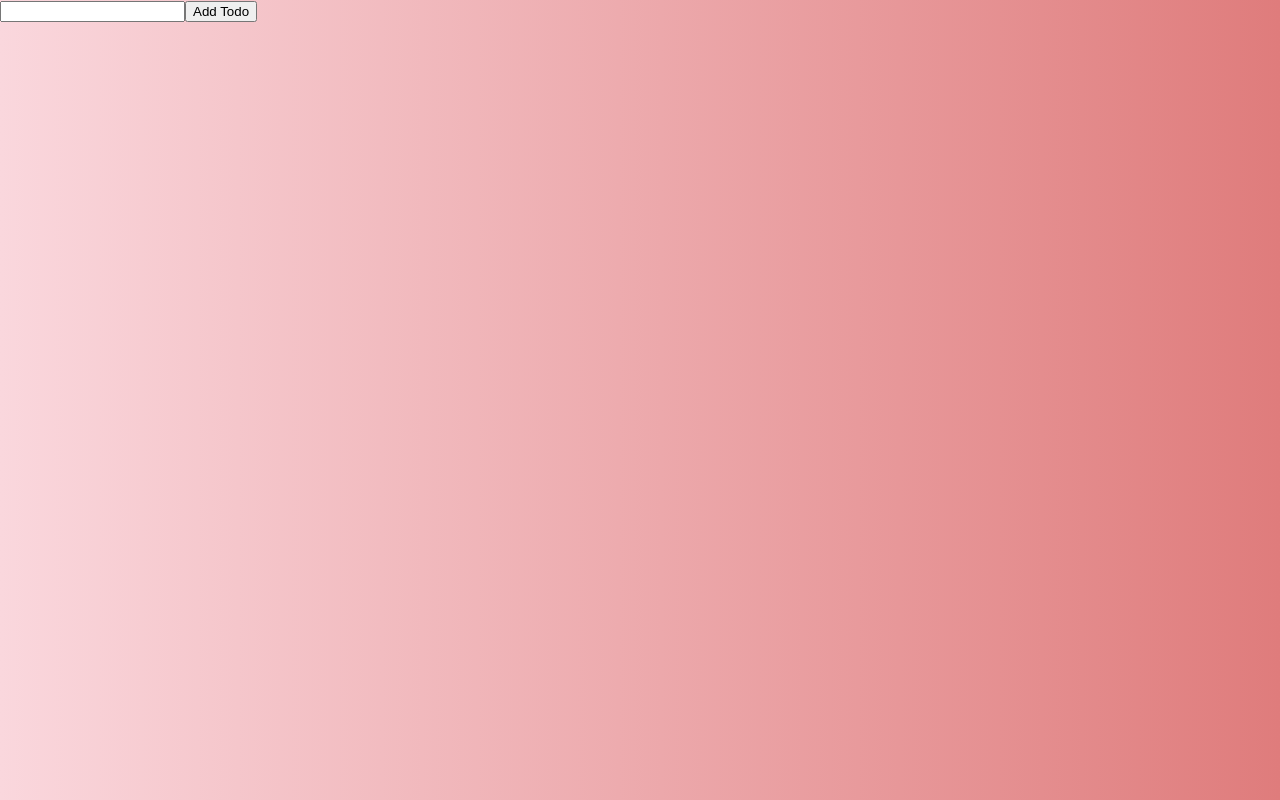
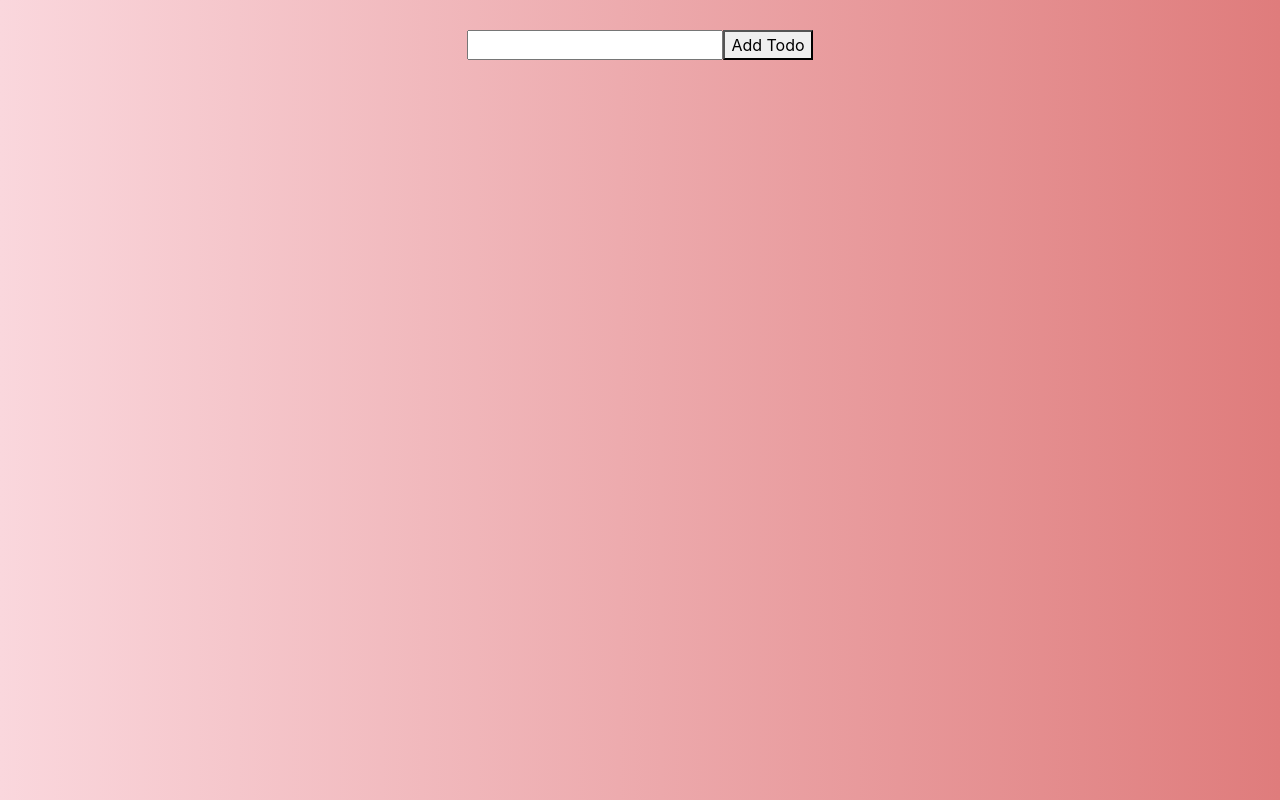
Before and after one commit to JIllWesterfelhaus/react_todo_practice, a React (Create React App) app in the folder client/: page / in a window 1280 px wide. Built offline with nearby package versions, Linux system fonts and the light colour scheme.

Commit message:
updated css; corrected TodoItem, added bootstrap

```diff
--- a/client/public/index.html
+++ b/client/public/index.html
@@ -10,6 +10,13 @@
       content="Web site created using create-react-app"
     />
     <link rel="apple-touch-icon" href="%PUBLIC_URL%/logo192.png" />
+    <link
+  rel="stylesheet"
+  href="https://maxcdn.bootstrapcdn.com/bootstrap/4.5.0/css/bootstrap.min.css"
+  integrity="sha384-9aIt2nRpC12Uk9gS9baDl411NQApFmC26EwAOH8WgZl5MYYxFfc+NcPb1dKGj7Sk"
+  crossorigin="anonymous"
+/>
+
     <!--
       manifest.json provides metadata used when your web app is installed on a
       user's mobile device or desktop. See https://developers.google.com/web/fundamentals/web-app-manifest/
--- a/client/src/App.css
+++ b/client/src/App.css
@@ -1,3 +1,13 @@
 body {
     background-image: linear-gradient(to right, rgb(250, 215, 221), rgb(223, 124, 124));
 }
+
+.todoListContainer, .addTodoContainer {
+    display: flex;
+  align-items: center;
+  justify-content: center;
+}
+
+.addTodoContainer {
+    margin-top: 30px;
+}
--- a/client/src/App.js
+++ b/client/src/App.js
@@ -1,5 +1,6 @@
 import React from 'react';
 import TodoList from './TodoList/todoList';
+import 'bootstrap/dist/css/bootstrap.min.css';
 
 import AddTodo from './AddTodo/addTodo';
 
--- a/client/src/TodoList/todoList.js
+++ b/client/src/TodoList/todoList.js
@@ -13,7 +13,7 @@ class TodoList extends React.Component {
             {
                todos.map((_todo, _index) => {
                 return(
-                <TodoItem updatedTodoFn = {this.updateTodo} key={_index} todo={_todo}></TodoItem>
+                <TodoItem updateTodoFn = {this.updatedTodo} key={_index} todo={_todo}></TodoItem>
 
                 )
 
```
Also changed, not shown: 1 other file (tests, documents, lock files or other folders).
